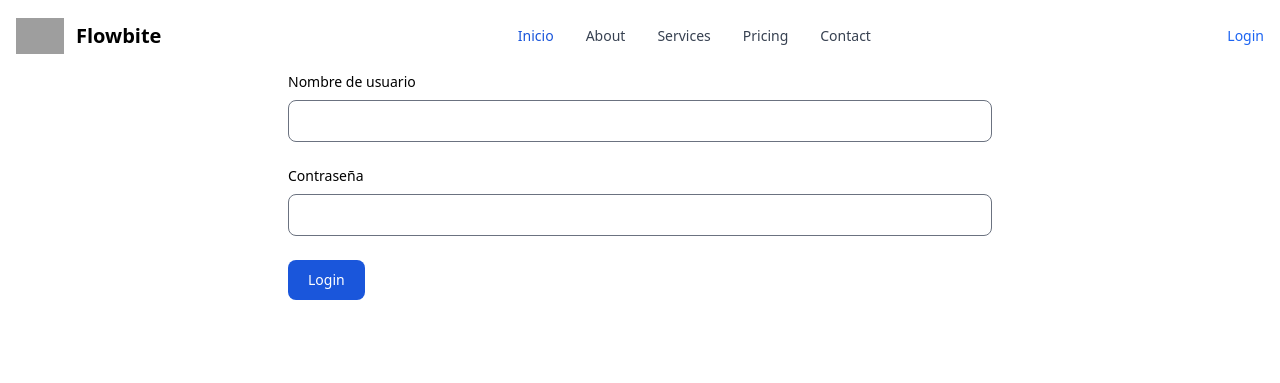
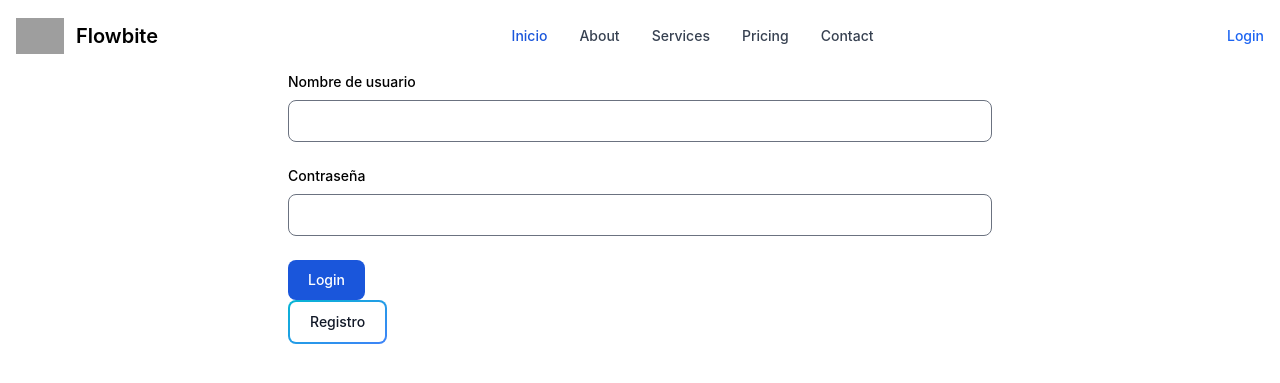
Before and after one commit to juandiegojp/tienda2223, a PHP site: page /login.php in a window 1280 px wide. Shown: the top 383 px of the page. Run offline with PHP 8.4, Linux system fonts and the light colour scheme; style sheets or scripts are compiled from the project's sources; some libraries are stand-ins or nearby versions; grey boxes are pictures that could not be loaded.

Commit message:
Registro y notas.

```diff
--- a/public/admin/index.php
+++ b/public/admin/index.php
@@ -1,6 +1,6 @@
 <?php
 
-use Tablas\Usuario;
+use App\Tablas\Usuario;
 
  session_start() ?>
 <!DOCTYPE html>
--- a/public/index.php
+++ b/public/index.php
@@ -29,7 +29,7 @@
                         <a href="#">
                             <h5 class="mb-2 text-2xl font-bold tracking-tight text-gray-900 dark:text-white"><?= hh($fila['descripcion']) ?></h5>
                         </a>
-                        <p class="mb-3 font-normal text-gray-700 dark:text-gray-400"><?= hh($fila['descripcion']) ?></p>
+                        <p class="mb-3 font-normal text-gray-700 dark:text-gray-400"><?= hh(dinero($fila['precio'])) ?></p>
                         <a href="/insertar_en_carrito.php?id=<?= $fila['id'] ?>" class="inline-flex items-center py-2 px-3.5 text-sm font-medium text-center text-white bg-blue-700 rounded-lg hover:bg-blue-800 focus:ring-4 focus:outline-none focus:ring-blue-300 dark:bg-blue-600 dark:hover:bg-blue-700 dark:focus:ring-blue-800">
                             Añadir al carrito
                             <svg aria-hidden="true" class="ml-3 -mr-1 w-4 h-4" fill="currentColor" viewBox="0 0 20 20" xmlns="http://www.w3.org/2000/svg">
--- a/public/login.php
+++ b/public/login.php
@@ -51,9 +51,17 @@
                 </div>
                 <button type="submit" class="text-white bg-blue-700 hover:bg-blue-800 focus:ring-4 focus:outline-none focus:ring-blue-300 font-medium rounded-lg text-sm w-full sm:w-auto px-5 py-2.5 text-center dark:bg-blue-600 dark:hover:bg-blue-700 dark:focus:ring-blue-800">Login</button>
             </form>
+            <a href="/signin.php">
+                <button class="relative inline-flex items-center justify-center p-0.5 mb-2 mr-2 overflow-hidden text-sm font-medium text-gray-900 rounded-lg group bg-gradient-to-br from-cyan-500 to-blue-500 group-hover:from-cyan-500 group-hover:to-blue-500 hover:text-white dark:text-white focus:ring-4 focus:outline-none focus:ring-cyan-200 dark:focus:ring-cyan-800">
+                    <span class="relative px-5 py-2.5 transition-all ease-in duration-75 bg-white dark:bg-gray-900 rounded-md group-hover:bg-opacity-0">
+                        Registro
+                    </span>
+                </button>
+            </a>
         </div>
     </div>
-    <script src="/js/flowbite/flowbite.js"></script>
+    <link rel="stylesheet" href="https://unpkg.com/flowbite@1.5.4/dist/flowbite.min.css" />
+    <script defer src="https://unpkg.com/flowbite@1.5.4/dist/flowbite.js"></script>
 </body>
 
 </html>
--- a/public/signin.php
+++ b/public/signin.php
@@ -22,7 +22,7 @@
     $error = false;
 
     if (isset($registro, $password)) {
-        if ($usuario = \Tablas\Usuario::comprobar_registro($registro, $password)) {
+        if ($usuario = App\Tablas\Usuario::comprobar_registro($registro, $password)) {
             $_SESSION['exito'] = 'Cuenta creada con éxito.';
             // Loguear al usuario
             $_SESSION['login'] = serialize($usuario);
@@ -50,7 +50,7 @@
                     <label for="password" class="block mb-2 text-sm font-medium <?= $clases_label ?>">Contraseña</label>
                     <input type="password" name="password" id="password" class="border text-sm rounded-lg block w-full p-2.5  <?= $clases_input ?>">
                 </div>
-                <button type="submit" class="text-white bg-blue-700 hover:bg-blue-800 focus:ring-4 focus:outline-none focus:ring-blue-300 font-medium rounded-lg text-sm w-full sm:w-auto px-5 py-2.5 text-center dark:bg-blue-600 dark:hover:bg-blue-700 dark:focus:ring-blue-800">registro</button>
+                <button type="submit" class="text-white bg-blue-700 hover:bg-blue-800 focus:ring-4 focus:outline-none focus:ring-blue-300 font-medium rounded-lg text-sm w-full sm:w-auto px-5 py-2.5 text-center dark:bg-blue-600 dark:hover:bg-blue-700 dark:focus:ring-blue-800">Registrar</button>
             </form>
         </div>
     </div>
--- a/src/Tablas/Usuario.php
+++ b/src/Tablas/Usuario.php
@@ -1,4 +1,5 @@
 <?php
+
 namespace App\Tablas;
 
 use PDO;
@@ -50,4 +51,25 @@
             ? new static($fila)
             : false;
     }
+
+    public static function comprobar_registro($registro, $password, ?PDO $pdo = null)
+    {
+        $pdo = $pdo ?? conectar();
+
+        $sent = $pdo->prepare('SELECT *
+                                 FROM usuarios
+                                WHERE usuario = :registro');
+        $sent->execute([':registro' => $registro]);
+        $fila = $sent->fetch(PDO::FETCH_ASSOC);
+        var_dump($fila);
+
+        if ($fila === false) {
+            $insertar = $pdo->prepare("INSERT INTO usuarios (usuario, password)
+                                   VALUES (:registro, crypt(:password, gen_salt('bf', 10)))");
+            $insertar->execute([':registro' => $registro, ':password' => $password]);
+        }
+
+        $campos['usuario'] = $registro;
+        return new Usuario($campos);
+    }
 }
```
Also changed, not shown: notas.md (+5 -0 lines).
